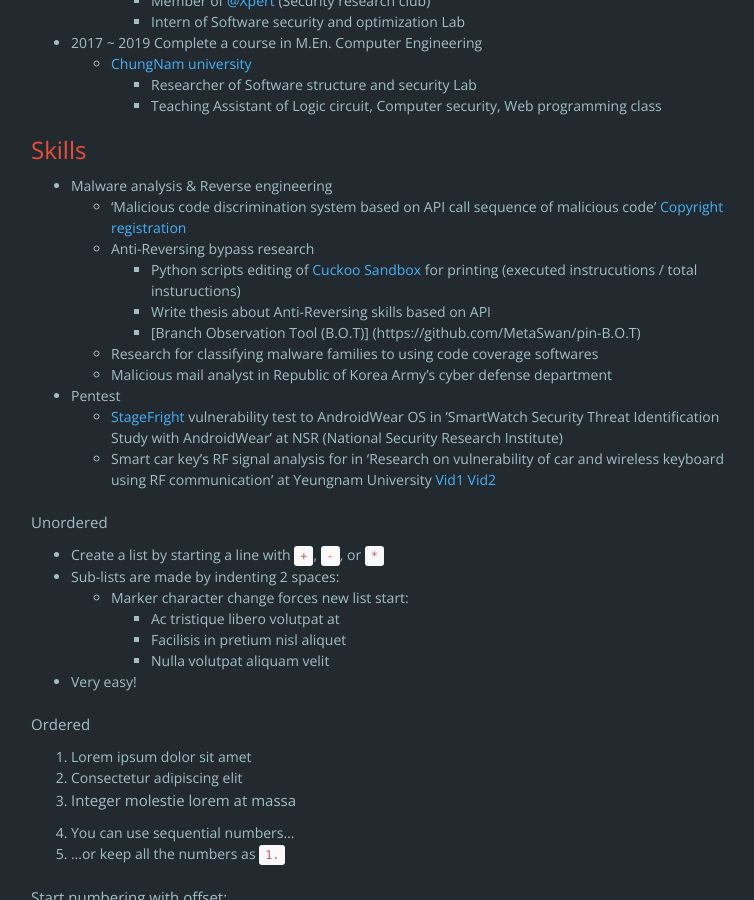
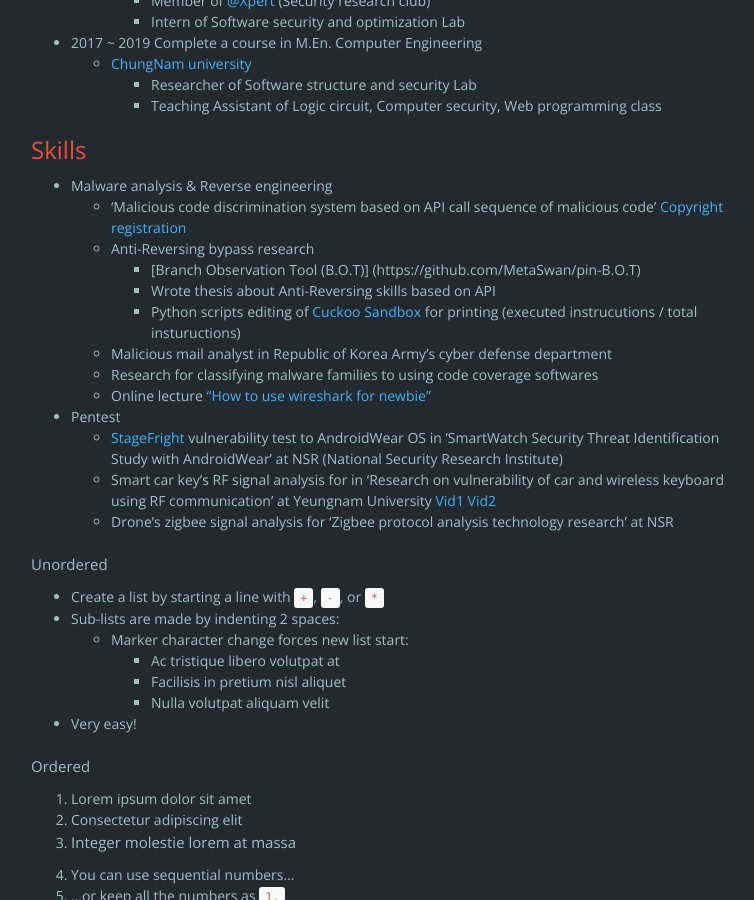
Before and after one commit to MetaSwan/metaswan.github.io, a Jekyll site: the page built from about.html, in a window 1280 px wide and 900 px high, scrolled down 436 px. Shown: the whole window, without its empty margins (254-1008 px from the left). Built offline with Jekyll 4.4.1, drawn with Linux system fonts in a browser that asks for light colours; nearby versions of some CDN libraries; comment, search, counter and statistics services are not loaded.

Commit message:
Update about.yml

```diff
--- a/_data/about.yml
+++ b/_data/about.yml
@@ -22,15 +22,19 @@
   + Malware analysis & Reverse engineering
     - 'Malicious code discrimination system based on API call sequence of malicious code' [ Copyright registration](https://img1.daumcdn.net/thumb/R1280x0/?scode=mtistory2&fname=https%3A%2F%2Fk.kakaocdn.net%2Fdn%2FbeyWwx%2FbtqCd0CZnvP%2FXPH3EU3YMIJEbU6kry1HFK%2Fimg.png)
     - Anti-Reversing bypass research
+      * [Branch Observation Tool (B.O.T)] (https://github.com/MetaSwan/pin-B.O.T)
+      * Wrote thesis about Anti-Reversing skills based on API
       * Python scripts editing of [Cuckoo Sandbox](https://cuckoosandbox.org/) for printing (executed instrucutions / total instuructions)
-      * Write thesis about Anti-Reversing skills based on API
-      * [Branch Observation Tool (B.O.T)] (https://github.com/MetaSwan/pin-B.O.T)
+    - Malicious mail analyst in Republic of Korea Army's cyber defense department
     - Research for classifying malware families to using code coverage softwares
-    - Malicious mail analyst in Republic of Korea Army's cyber defense department
+    - Online lecture ["How to use wireshark for newbie"](https://youtu.be/hZtzZciVGUU)
+
 
   + Pentest
     - [StageFright](https://lesh.tistory.com/33?category=144050) vulnerability test to AndroidWear OS in 'SmartWatch Security Threat Identification Study with AndroidWear' at NSR (National Security Research Institute)
     - Smart car key's RF signal analysis for in 'Research on vulnerability of car and wireless keyboard using RF communication' at Yeungnam University [Vid1](https://youtu.be/LwKrew30-IQ)[ Vid2](https://youtu.be/U6QA7cTYrpg)
+    - Drone's zigbee signal analysis for 'Zigbee protocol analysis technology research' at NSR
+
 
   Unordered
 
```
